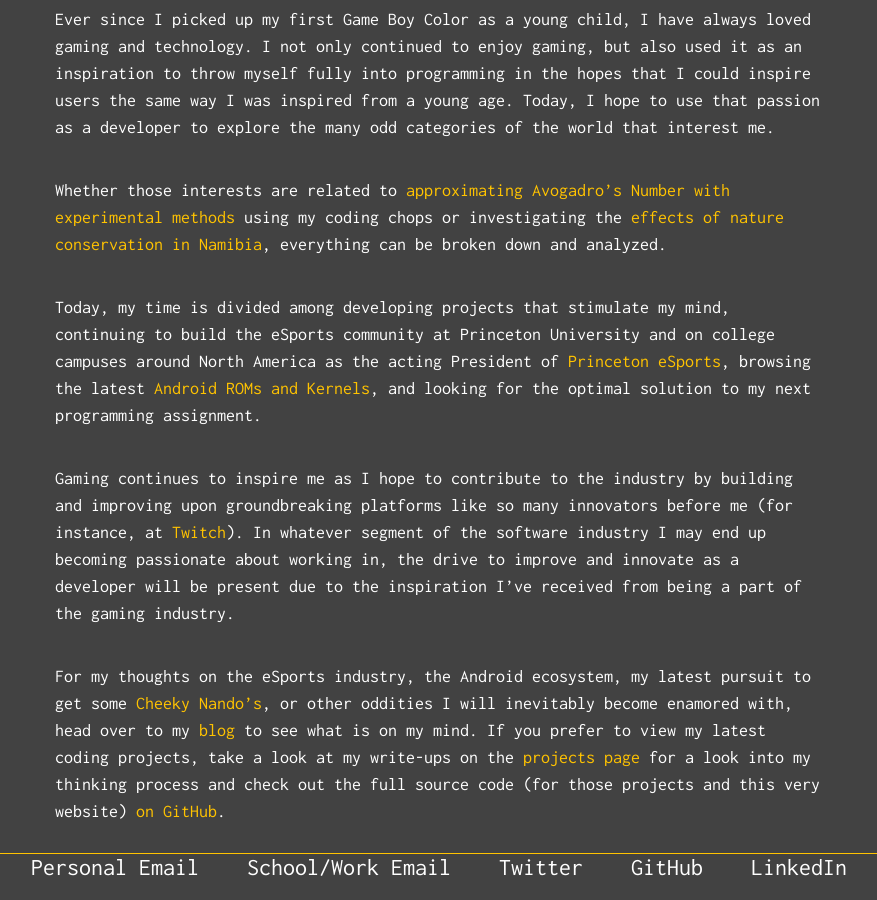
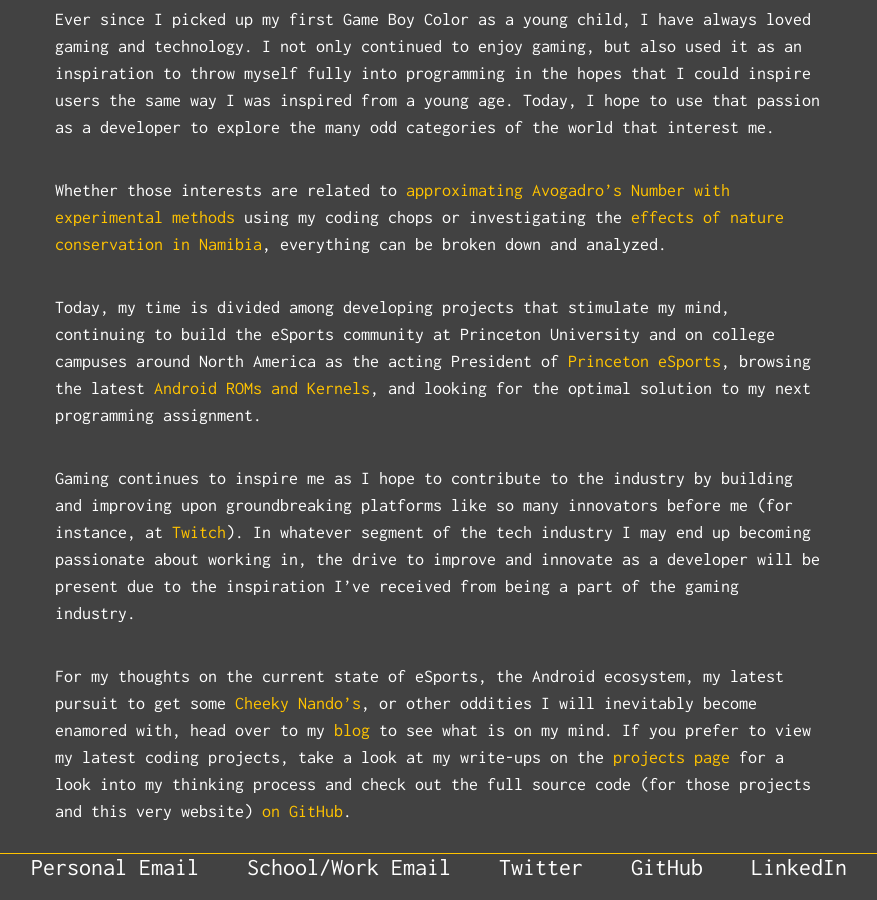
Before and after one commit to justintranjt/justintranjt.github.io, a Jekyll site: the page built from index.md, in a window 1280 px wide and 900 px high, scrolled down 1299 px. Shown: the whole window, without its empty margins (201-1078 px from the left). Built offline with Jekyll 4.4.1, drawn with Linux system fonts in a browser that asks for light colours.

Commit message:
Update index.md

```diff
--- a/index.md
+++ b/index.md
@@ -15,6 +15,6 @@
 
 Today, my time is divided among developing projects that stimulate my mind, continuing to build the eSports community at Princeton University and on college campuses around North America as the acting President of [Princeton eSports](https://www.facebook.com/groups/ptonesports/), browsing the latest [Android ROMs and Kernels](https://forum.xda-developers.com/oneplus-3), and looking for the optimal solution to my next programming assignment.
 
-Gaming continues to inspire me as I hope to contribute to the industry by building and improving upon groundbreaking platforms like so many innovators before me (for instance, at [Twitch](http://www.businessinsider.com/the-story-of-video-game-streaming-site-twitch-2014-10)). In whatever segment of the software industry I may end up becoming passionate about working in, the drive to improve and innovate as a developer will be present due to the inspiration I've received from being a part of the gaming industry.
+Gaming continues to inspire me as I hope to contribute to the industry by building and improving upon groundbreaking platforms like so many innovators before me (for instance, at [Twitch](http://www.businessinsider.com/the-story-of-video-game-streaming-site-twitch-2014-10)). In whatever segment of the tech industry I may end up becoming passionate about working in, the drive to improve and innovate as a developer will be present due to the inspiration I've received from being a part of the gaming industry.
 
-For my thoughts on the eSports industry, the Android ecosystem, my latest pursuit to get some [Cheeky Nando's](https://www.nandosperiperi.com/eat/restaurants/all), or other oddities I will inevitably become enamored with, head over to my [blog](https://justintranjt.github.io/blog/) to see what is on my mind. If you prefer to view my latest coding projects, take a look at my write-ups on the [projects page](https://justintranjt.github.io/projects/) for a look into my thinking process and check out the full source code (for those projects and this very website) [on GitHub](https://github.com/justintranjt).
+For my thoughts on the current state of eSports, the Android ecosystem, my latest pursuit to get some [Cheeky Nando's](https://www.nandosperiperi.com/eat/restaurants/all), or other oddities I will inevitably become enamored with, head over to my [blog](https://justintranjt.github.io/blog/) to see what is on my mind. If you prefer to view my latest coding projects, take a look at my write-ups on the [projects page](https://justintranjt.github.io/projects/) for a look into my thinking process and check out the full source code (for those projects and this very website) [on GitHub](https://github.com/justintranjt).
```
